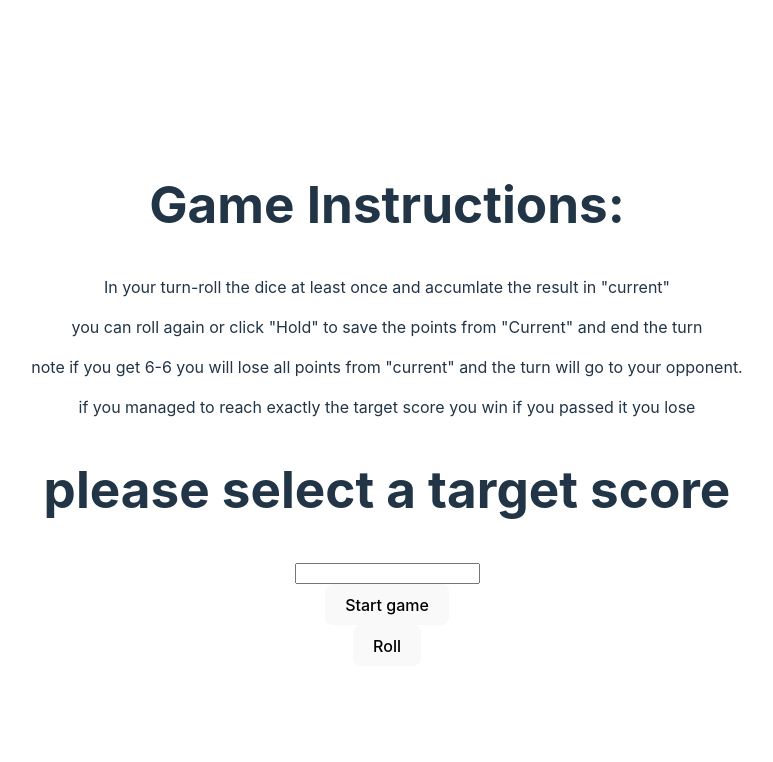
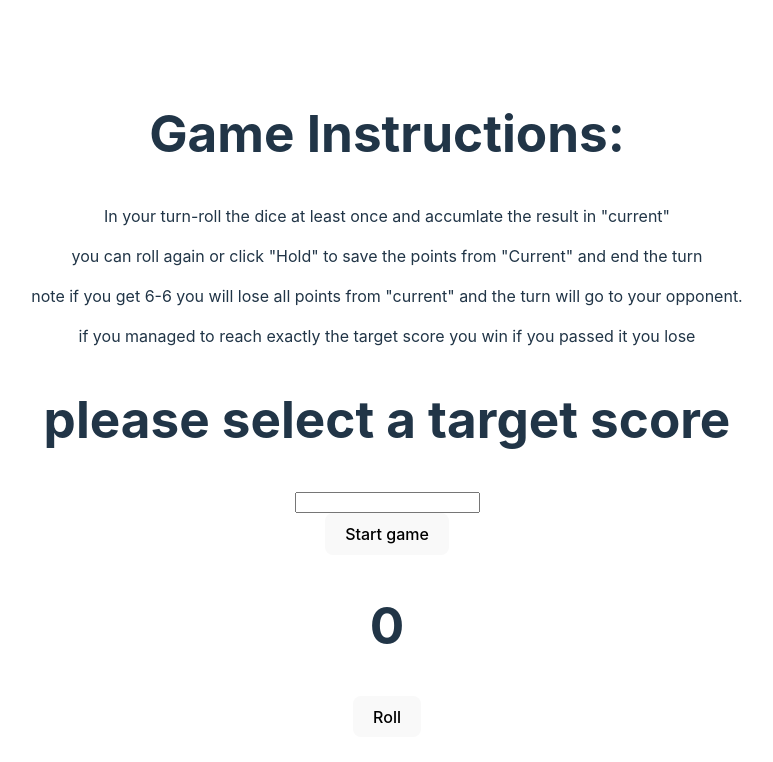
Before and after one commit to Wisambebar1/dice_game, a React (Vite) app in the folder dice_game/: page / in a window 1280 px wide. Shown: the top 762 px of the page, without its empty margins (253-1026 px from the left). Built offline with nearby package versions, Linux system fonts and the light colour scheme.

Commit message:
added display current score component

```diff
--- a/dice_game/src/App.jsx
+++ b/dice_game/src/App.jsx
@@ -4,7 +4,6 @@ import Instructions from './Components/Instructions'
 import Request from './Components/Request'
 import Roll from './Components/Roll'
 import Start_game from './Components/Start_game'
-// import Data from './Components/Images'
 function App() {
   return(
     <div>
--- /dev/null
+++ b/dice_game/src/Components/Current.jsx
@@ -0,0 +1,9 @@
+import React ,{ useState } from 'react'
+const Current=({number1,number2})=>{
+    return(
+        <div>
+            <h1>{number1+number2}</h1>
+        </div>
+    )
+}
+export default Current
--- a/dice_game/src/Components/Roll.jsx
+++ b/dice_game/src/Components/Roll.jsx
@@ -1,5 +1,6 @@
 import Images from './Images'
 import React, { useState } from 'react';
+import Current from './Current';
 const Roll=()=>{
     let [number1,setNumber1]=useState(0)
     let [number2,setNumber2]=useState(0)
@@ -11,6 +12,7 @@ const Roll=()=>{
     }
     return(
         <div>
+            <Current number1={number1} number2={number2}/>
             <button onClick={handleRollBtn}>Roll</button>
             <img id="img-1" src={Images[number1-1]}/>
             <img id="img-2" src={Images[number2-1]}/>
```
